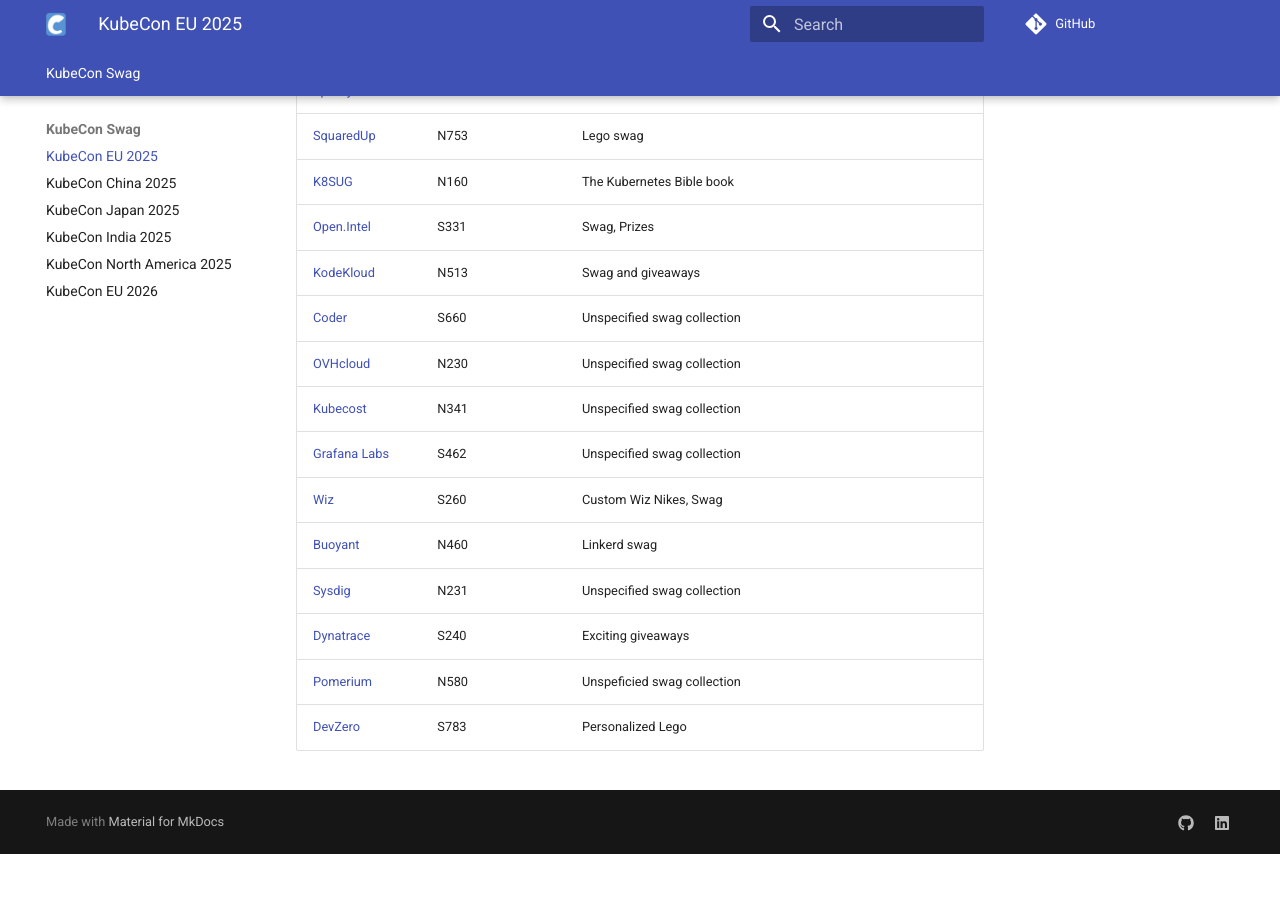
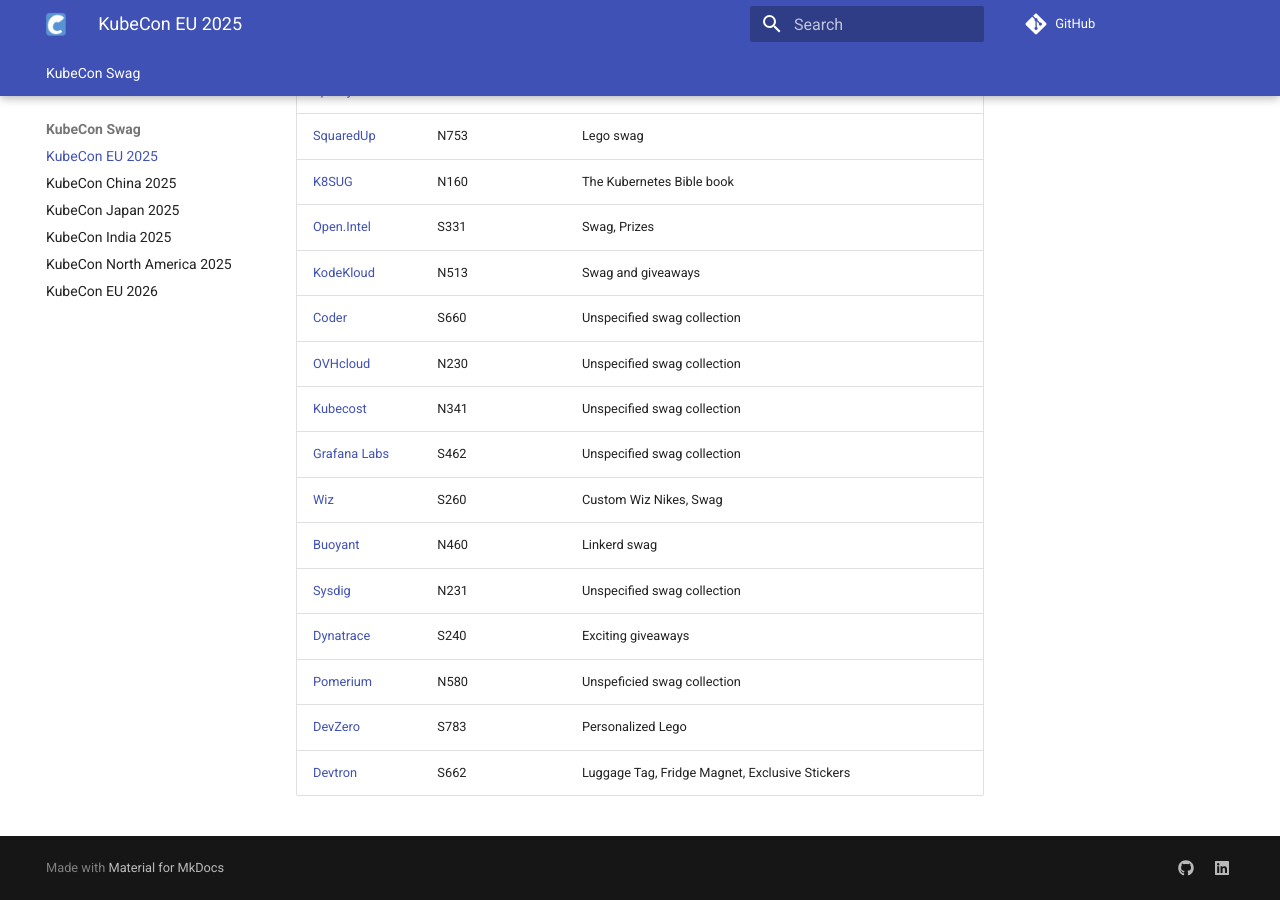
Before and after one commit to certdirectory/KubeCon, an MkDocs documentation site: the page built from docs/KubeCon/EU2025.md, in a window 1280 px wide and 900 px high, scrolled down 2013 px. Built offline with MkDocs 1.6.1 and Material for MkDocs 9.7.7, drawn with Linux system fonts in a browser that asks for light colours; comment, search, counter and statistics services are not loaded; before the commit the page ends 2867 px from its top, so only the background shows below that.

Commit message:
add more swags

```diff
--- a/docs/KubeCon/EU2025.md
+++ b/docs/KubeCon/EU2025.md
@@ -55,3 +55,4 @@
 [Dynatrace](https://www.linkedin.com/company/dynatrace/) | S240 | Exciting giveaways
 [Pomerium](https://www.linkedin.com/company/pomerium-inc/) | N580 | Unspeficied swag collection
 [DevZero](https://www.linkedin.com/company/devzerohq/) | S783 | Personalized Lego
+[Devtron](https://www.linkedin.com/company/devtron-labs/) | S662 | Luggage Tag, Fridge Magnet, Exclusive Stickers
```
